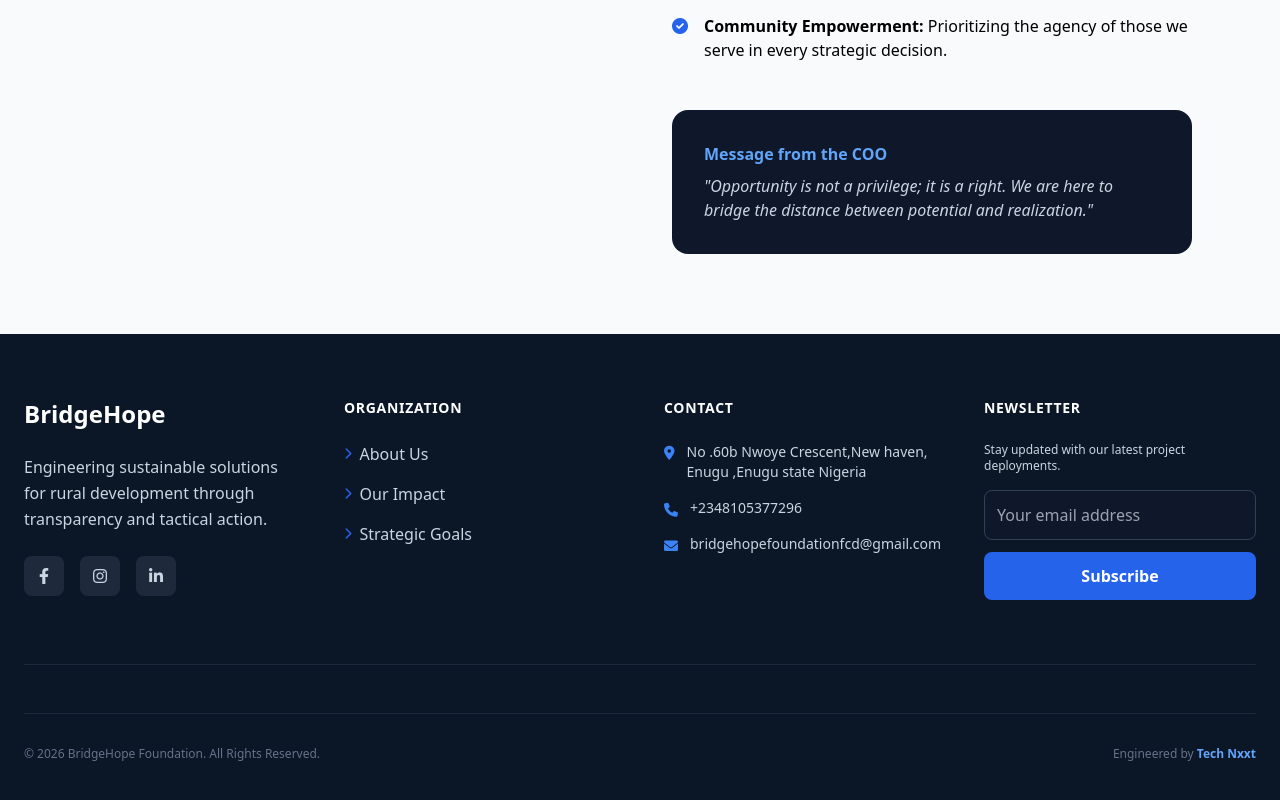
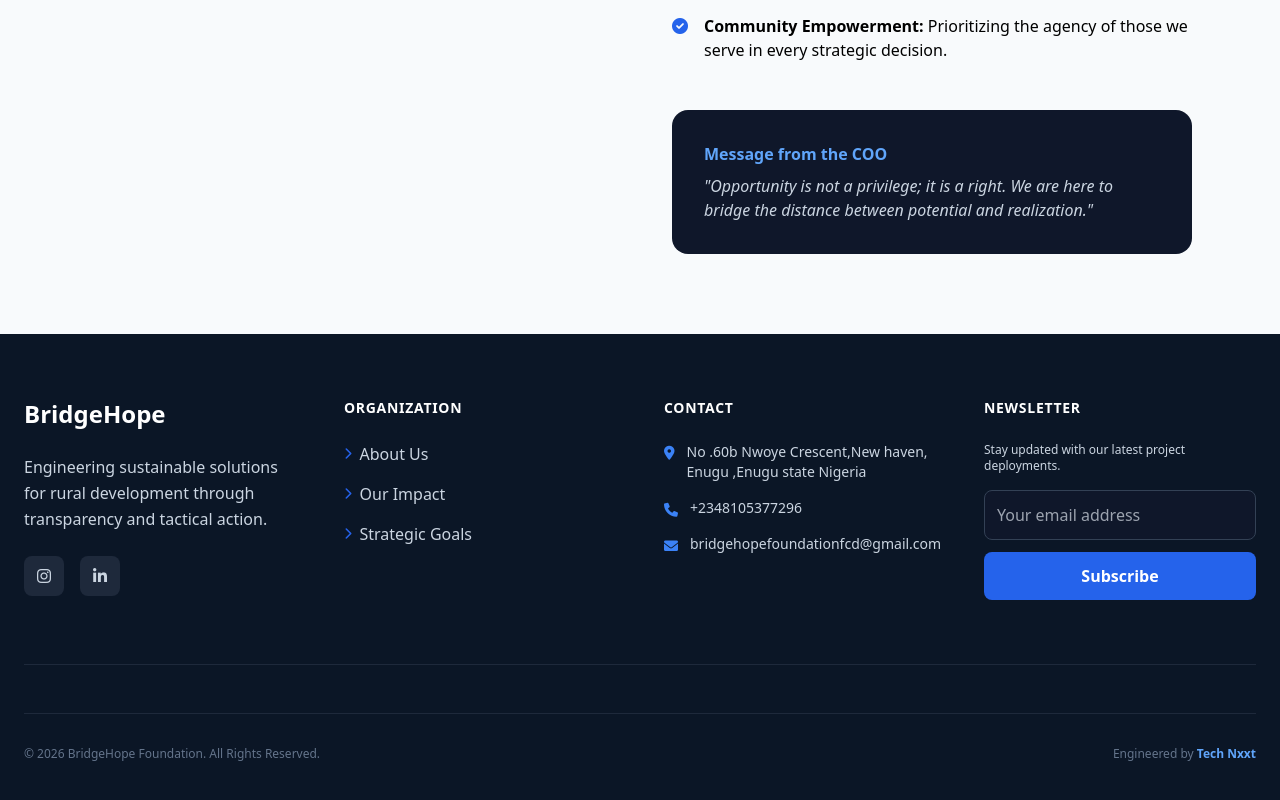
Before and after one commit to Emmanuel-Onyeike/UFIRST, a website: page pages/ceo.html in a window 1280 px wide. Shown: the part 749-1549 px from the top of the page. Drawn offline with nearby package versions, Linux system fonts and the light colour scheme.

Commit message:
Update ceo.html

```diff
--- a/pages/ceo.html
+++ b/pages/ceo.html
@@ -72,9 +72,9 @@
             <p class="mb-6 leading-relaxed">Engineering sustainable solutions for rural development through transparency and tactical action.</p>
                   <!-- Column 2 & 3: Navigation -->
             <div class="flex space-x-4">
-                <a href="#" class="w-10 h-10 flex items-center justify-center bg-slate-800 rounded-lg hover:bg-blue-600 transition"><i class="fab fa-facebook-f"></i></a>
+
                 <a href="https://www.instagram.com/bri.dgehopefoundation?igsh=MW9hb2kxdHRzbzI0Ng==" class="w-10 h-10 flex items-center justify-center bg-slate-800 rounded-lg hover:bg-blue-600 transition"><i class="fab fa-instagram"></i></a>
-                <a href="#" class="w-10 h-10 flex items-center justify-center bg-slate-800 rounded-lg hover:bg-blue-600 transition"><i class="fab fa-linkedin-in"></i></a>
+                <a href="https://www.linkedin.com/in/ebele-onyema-420b05175?utm_source=share_via&utm_content=profile&utm_medium=member_android" class="w-10 h-10 flex items-center justify-center bg-slate-800 rounded-lg hover:bg-blue-600 transition"><i class="fab fa-linkedin-in"></i></a>
             </div>
         </div>
 
```
